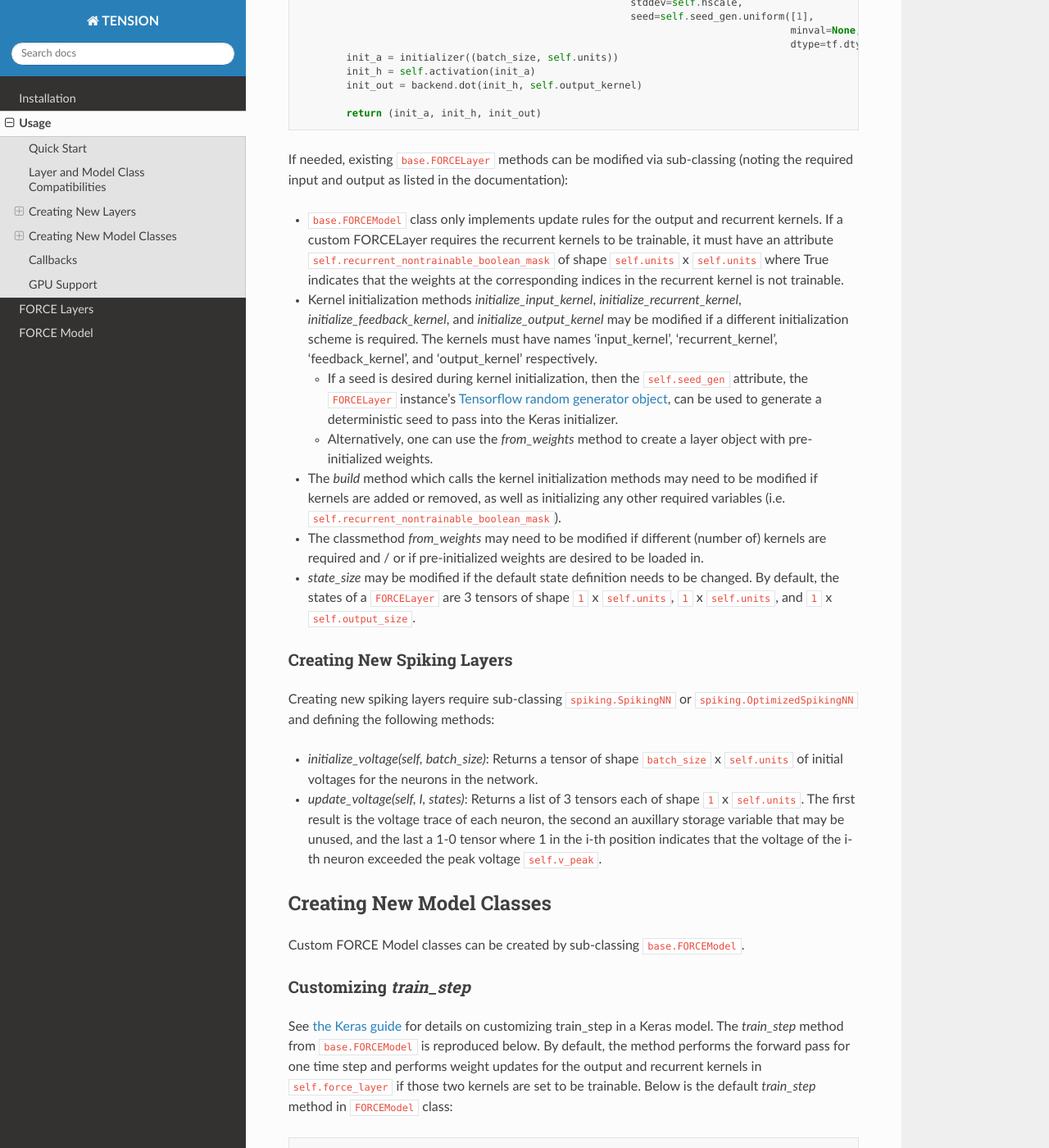
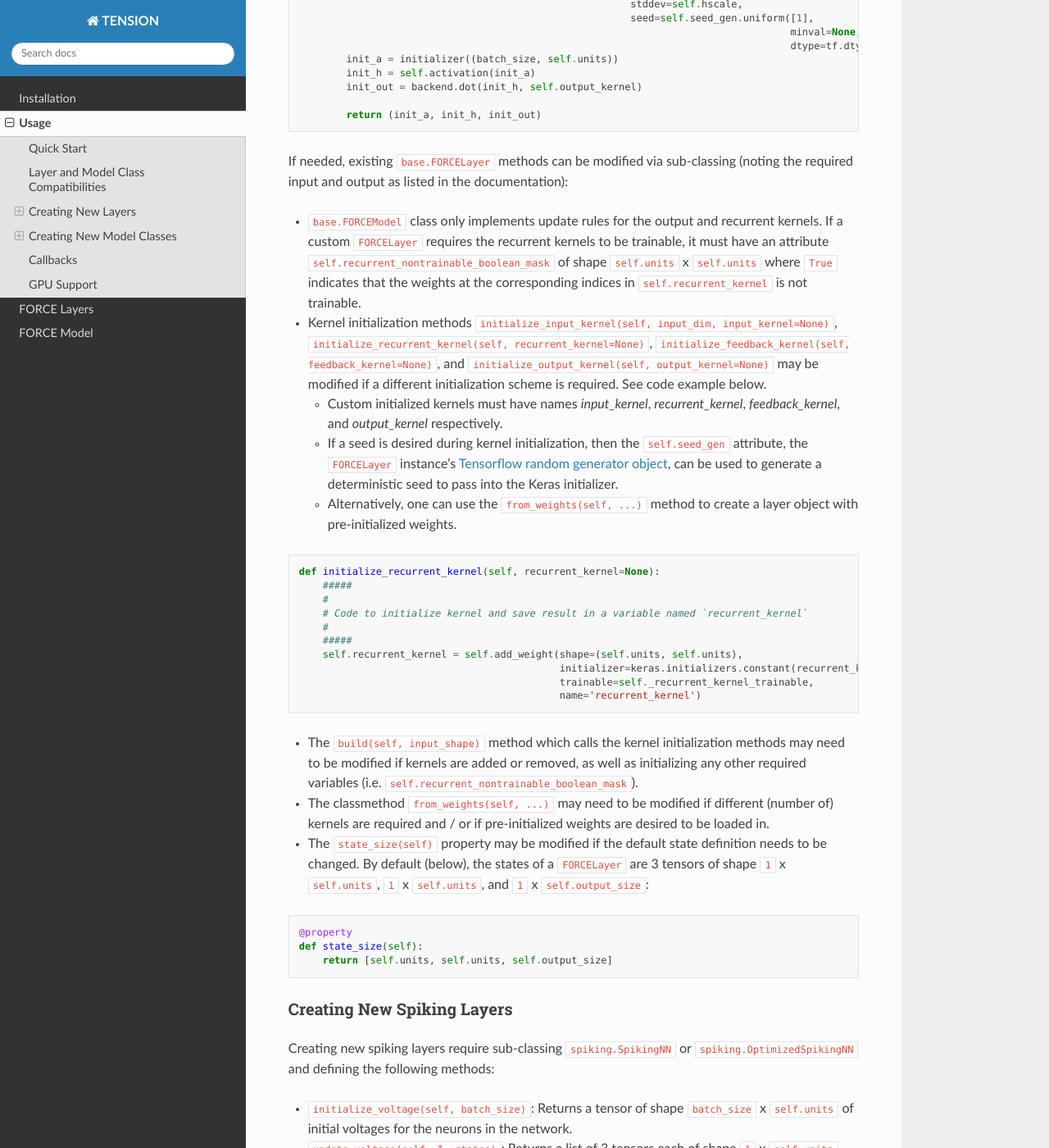
Before and after one commit to zhenruiliao/tension, a Sphinx documentation site: the page built from docs/source/examples.rst, in a window 1280 px wide and 1400 px high, scrolled down 2389 px. Shown: the whole window at 82% size. Built offline with Sphinx 7.4.7 and the Read the Docs theme 2.0.0, drawn with Linux system fonts in a browser that asks for light colours; some of the changed text lies outside the part shown.

Commit message:
updated docs

```diff
--- a/docs/source/examples.rst
+++ b/docs/source/examples.rst
@@ -87,12 +87,12 @@ Creating New Layers
 Custom chaotic RNN layers can be created via Keras style subclassing of the
 ``base.FORCELayer`` object and defining:
 
-* A custom `call(self, inputs, states)` method that defines the forward pass
+* A custom ``call(self, inputs, states)`` method that defines the forward pass
   of the RNN. The call method will return the output and the updated states of
   the ``FORCELayer`` instance, which by default are a list of 3 tensors of shape
   ``1`` x ``self.units``, ``1`` x ``self.units``, and ``1`` x ``self.output_size``.
 
-* A custom `get_initial_state(self, inputs=None, batch_size=None, dtype=None)`
+* A custom ``get_initial_state(self, inputs=None, batch_size=None, dtype=None)``
   method which returns a list of 3 tensors of shape ``1`` x ``self.units``,
   ``1`` x ``self.units``, and ``1`` x ``self.output_size`` containing the initial
   states of the ``FORCELayer`` instance.
@@ -145,35 +145,58 @@ If needed, existing ``base.FORCELayer`` methods can be modified via sub-classing
 (noting the required input and output as listed in the documentation):
 
 * ``base.FORCEModel`` class only implements update rules for the output
-  and recurrent kernels. If a custom FORCELayer requires the recurrent
+  and recurrent kernels. If a custom ``FORCELayer`` requires the recurrent
   kernels to be trainable, it must have an attribute ``self.recurrent_nontrainable_boolean_mask``
-  of shape ``self.units`` x ``self.units`` where True indicates that the
-  weights at the corresponding indices in the recurrent kernel is not trainable.
+  of shape ``self.units`` x ``self.units`` where ``True`` indicates that the
+  weights at the corresponding indices in ``self.recurrent_kernel`` is not trainable.
 
-* Kernel initialization methods `initialize_input_kernel`,
-  `initialize_recurrent_kernel`, `initialize_feedback_kernel`, and
-  `initialize_output_kernel` may be modified if a different initialization
-  scheme is required. The kernels must have names 'input_kernel', 'recurrent_kernel',
-  'feedback_kernel', and 'output_kernel' respectively.
+* Kernel initialization methods ``initialize_input_kernel(self, input_dim, input_kernel=None)``,
+  ``initialize_recurrent_kernel(self, recurrent_kernel=None)``,
+  ``initialize_feedback_kernel(self, feedback_kernel=None)``, and
+  ``initialize_output_kernel(self, output_kernel=None)`` may be modified if a different initialization
+  scheme is required. See code example below.
+
+  * Custom initialized kernels must have names `input_kernel`, `recurrent_kernel`,
+    `feedback_kernel`, and `output_kernel` respectively.
 
   * If a seed is desired during kernel initialization, then the ``self.seed_gen`` attribute,
     the ``FORCELayer`` instance's `Tensorflow random generator object
     <https://www.tensorflow.org/api_docs/python/tf/random/Generator>`_, can be used to generate
     a deterministic seed to pass into the Keras initializer.
 
-  * Alternatively, one can use the `from_weights` method
-    to create a layer object with pre-initialized weights.
+  * Alternatively, one can use the ``from_weights(self, ...)`` method to create a layer object with
+    pre-initialized weights.
 
-* The `build` method which calls the kernel initialization methods may need
+.. code-block:: python
+
+    def initialize_recurrent_kernel(self, recurrent_kernel=None):
+        #####
+        #
+        # Code to initialize kernel and save result in a variable named `recurrent_kernel`
+        #
+        #####
+        self.recurrent_kernel = self.add_weight(shape=(self.units, self.units),
+                                                initializer=keras.initializers.constant(recurrent_kernel),
+                                                trainable=self._recurrent_kernel_trainable,
+                                                name='recurrent_kernel')
+
+
+* The ``build(self, input_shape)`` method which calls the kernel initialization methods may need
   to be modified if kernels are added or removed, as well as initializing any other
   required variables (i.e. ``self.recurrent_nontrainable_boolean_mask``).
 
-* The classmethod `from_weights` may need to be modified if different (number of) kernels are
+* The classmethod ``from_weights(self, ...)`` may need to be modified if different (number of) kernels are
   required and / or if pre-initialized weights are desired to be loaded in.
 
-* `state_size` may be modified if the default state definition needs to be changed.
-  By default, the states of a ``FORCELayer`` are 3 tensors of shape ``1`` x ``self.units``,
-  ``1`` x ``self.units``, and ``1`` x ``self.output_size``.
+* The ``state_size(self)`` property may be modified if the default state definition needs to be changed.
+  By default (below), the states of a ``FORCELayer`` are 3 tensors of shape ``1`` x ``self.units``,
+  ``1`` x ``self.units``, and ``1`` x ``self.output_size``:
+
+.. code-block:: python
+
+    @property
+    def state_size(self):
+        return [self.units, self.units, self.output_size]
 
 
 Creating New Spiking Layers
@@ -182,10 +205,10 @@ Creating New Spiking Layers
 Creating new spiking layers require sub-classing ``spiking.SpikingNN`` or
 ``spiking.OptimizedSpikingNN`` and defining the following methods:
 
-* `initialize_voltage(self, batch_size)`: Returns a tensor of shape ``batch_size`` x
+* ``initialize_voltage(self, batch_size)``: Returns a tensor of shape ``batch_size`` x
   ``self.units`` of initial voltages for the neurons in the network.
 
-* `update_voltage(self, I, states)`: Returns a list of 3 tensors each of shape
+* ``update_voltage(self, I, states)``: Returns a list of 3 tensors each of shape
   ``1`` x ``self.units``. The first result is the voltage trace of each
   neuron, the second an auxillary storage variable that may be unused, and the last
   a 1-0 tensor where 1 in the i-th position indicates that the voltage of the i-th
@@ -194,17 +217,17 @@ Creating new spiking layers require sub-classing ``spiking.SpikingNN`` or
 Creating New Model Classes
 --------------------------
 
-Custom FORCE Model classes can be created by sub-classing ``base.FORCEModel``.
+Custom FORCE Model classes can be created using Keras style sub-classing of ``base.FORCEModel``.
 
 
-Customizing `train_step`
-~~~~~~~~~~~~~~~~~~~~~~~~
+Customizing ``train_step``
+~~~~~~~~~~~~~~~~~~~~~~~~~~
 
 See `the Keras guide <https://keras.io/guides/customizing_what_happens_in_fit/>`_ for details on customizing
-train_step in a Keras model. The `train_step` method from ``base.FORCEModel`` is reproduced below.
+train_step in a Keras model. The ``train_step(self, data)`` method from ``base.FORCEModel`` is reproduced below.
 By default, the method performs the forward pass for one time step and performs weight updates
 for the output and recurrent kernels in ``self.force_layer`` if those two kernels are
-set to be trainable. Below is the default `train_step` method in ``FORCEModel`` class:
+set to be trainable. Below is the default ``train_step(self, data)`` method in ``FORCEModel`` class:
 
 .. code-block:: python
 
@@ -240,8 +263,8 @@ set to be trainable. Below is the default `train_step` method in ``FORCEModel``
 
 
 
-Customizing `force_layer_call`
-~~~~~~~~~~~~~~~~~~~~~~~~~~~~~~
+Customizing ``force_layer_call``
+~~~~~~~~~~~~~~~~~~~~~~~~~~~~~~~~
 
 The default `force_layer_call` method calls ``self.force_layer`` of the ``FORCEModel`` instance
 as below:
@@ -253,10 +276,10 @@ as below:
 
 To be compatible with the default `train_step`, the `force_layer_call` method
 of ``base.FORCEModel`` must return 4 tensors, the first of which is ``self.force_layer``'s
-output after the forward pass, and the third must be the post-activation firing rates of
-the RNN layer's neurons (thus must be a ``1`` x ``self.units`` tensor). By default, it is assumed
+network output after the forward pass, and the third must be the post-activation firing rates of
+the layer's neurons (and thus a ``1`` x ``self.units`` tensor). By default, it is assumed
 that the call method of ``self.force_layer`` meets these requirements. If
-this is not the case, then `force_layer_call` should be adjusted like the example below:
+this is not the case, then `force_layer_call` can be adjusted like the example below:
 
 .. code-block:: python
 
@@ -266,7 +289,7 @@ this is not the case, then `force_layer_call` should be adjusted like the exampl
            return output, t_step, h, out
 
 Alternatively, the indicated line below from the default `train_step` method can be adjusted
-to accomodate different output from calling the model during training.
+to accomodate different output during calling the model in training.
 
 .. code-block:: python
 
--- a/docs/source/models.rst
+++ b/docs/source/models.rst
@@ -1,5 +1,8 @@
 FORCE Model
 ===========
+
+.. _base-forcemodel:
+
 
 Base FORCE Model
 ----------------
```
Also changed, not shown: other parts of docs/source/examples.rst (+1 -1 lines), 3 other files.
